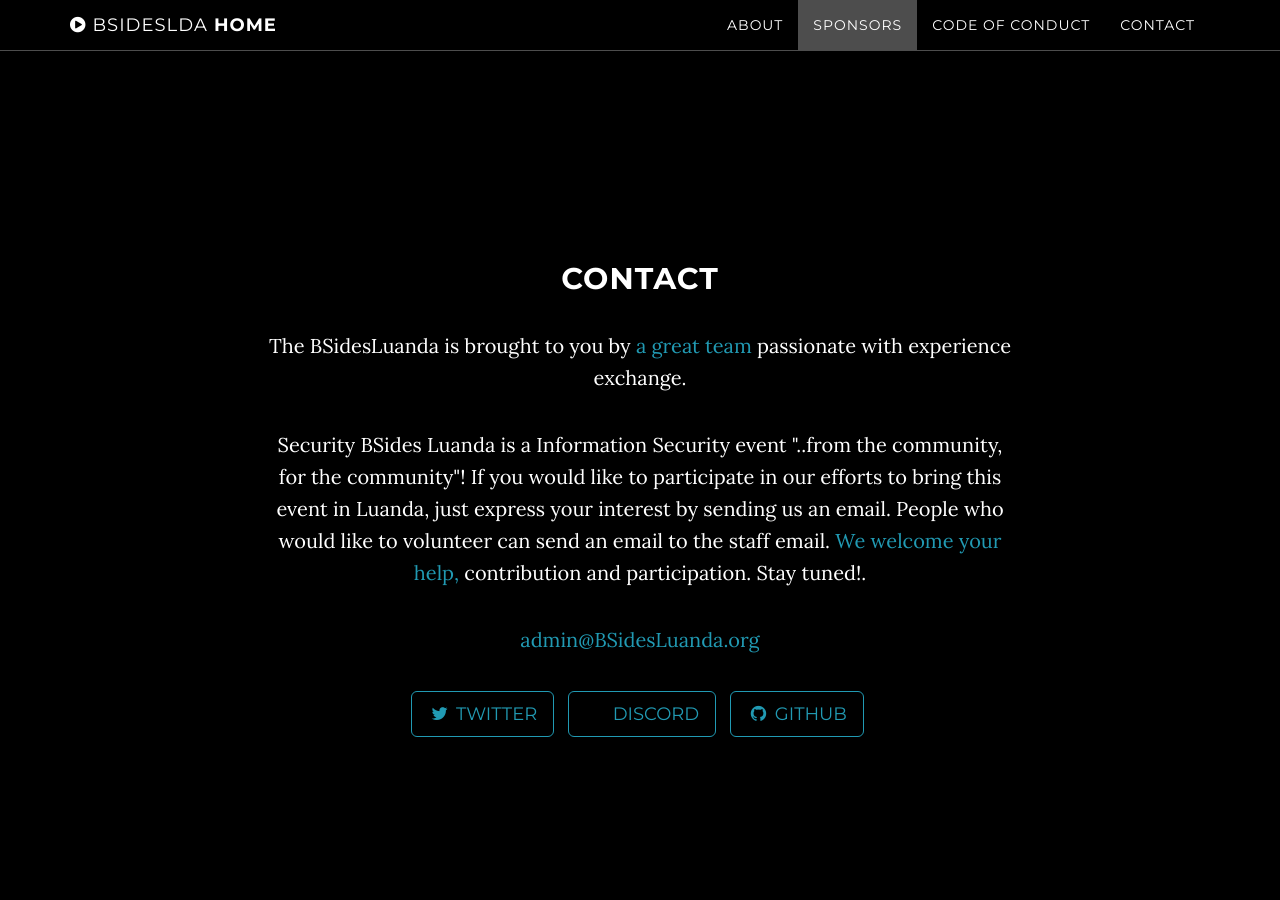
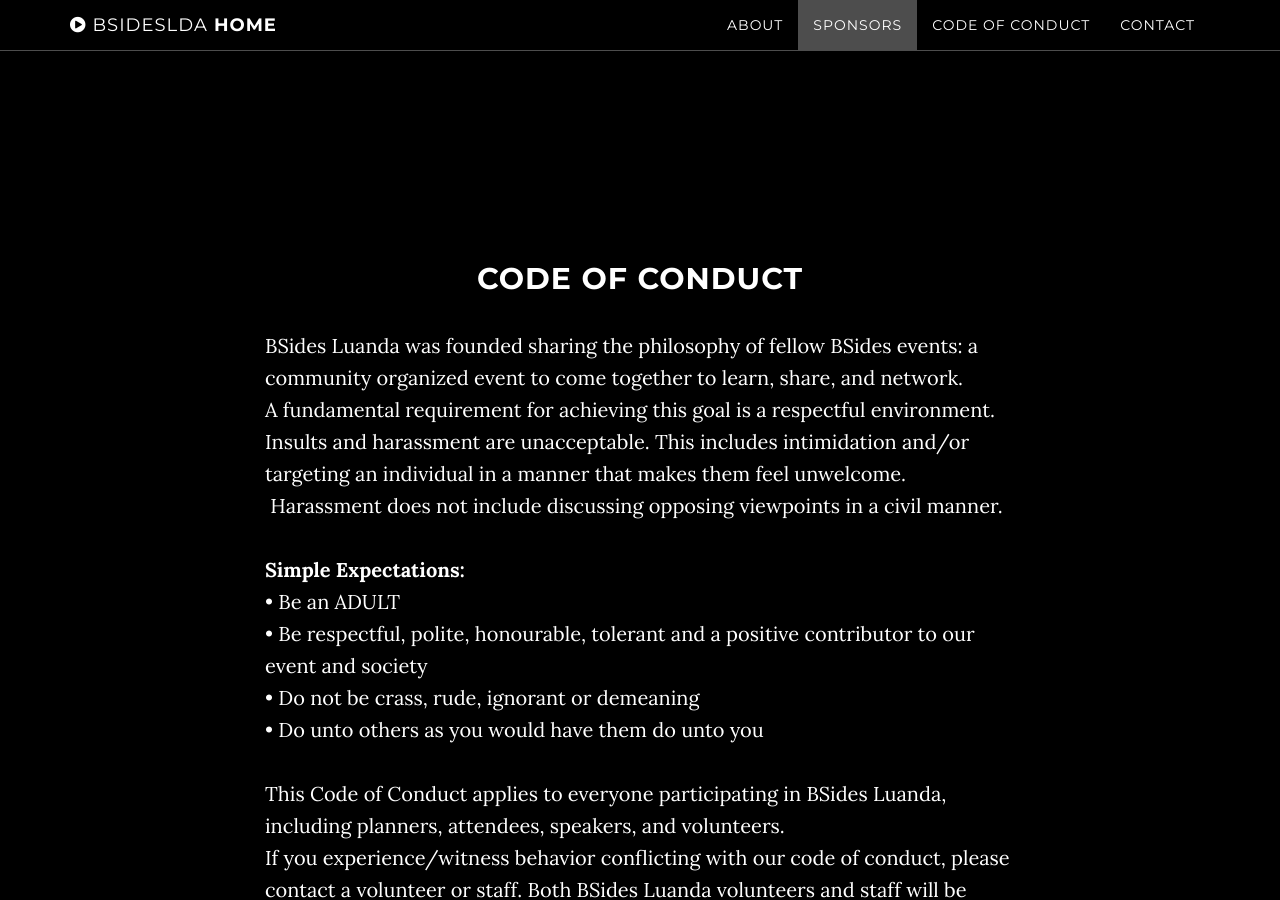
Before and after one commit to BSidesLuanda/BSidesLuanda.github.io, a Jekyll site: the page built from index.html, in a window 1280 px wide and 900 px high, scrolled down 2899 px. Built offline with Jekyll 4.4.1, drawn with Linux system fonts in a browser that asks for light colours; some of the changed text lies outside the part shown.

Commit message:
index.htlm update

```diff
--- /dev/null
+++ b/_includes/conduct.html
@@ -0,0 +1,26 @@
+    <!-- Code Section -->
+    <section id="conduct" class="container content-section text-center">
+        <div class="row">
+            <div class="col-lg-8 col-lg-offset-2">
+                <h2>Code of Conduct</h2>
+                <p style="text-align:left">
+                  BSides Luanda was founded sharing the philosophy of fellow BSides events: a community organized event to come together to learn, share, and network.<br>
+                  A fundamental requirement for achieving this goal is a respectful environment.  Insults and harassment are unacceptable. This includes intimidation and/or targeting an individual in a manner that makes them feel unwelcome.  Harassment does not include discussing opposing viewpoints in a civil manner.<br>
+                  <br>
+                  <b>Simple Expectations:</b><br>
+                    • Be an ADULT<br>
+                    • Be respectful, polite, honourable, tolerant and a positive contributor to our event and society<br>
+                    • Do not be crass, rude, ignorant or demeaning<br>
+                    • Do unto others as you would have them do unto you<br>
+                    <br>
+                  This Code of Conduct applies to everyone participating in BSides Luanda, including planners, attendees, speakers, and volunteers.<br>
+                  If you experience/witness behavior conflicting with our code of conduct, please contact a volunteer or staff. Both BSides Luanda volunteers and staff will be happy to assist.<br>
+                  Reporting can also be done via <a href="http://www.securitybsides.com/w/page/126728618/BSidesLuanda"> @BSidesLDA</a> or via email to <a href="mailto:admin@BSidesLuanda.org">admin@BSidesLuanda.org</a>.<br>
+                  <br>
+                  <b>Liability:</b><br>
+                  BSides Luanda is not responsible for any actions of attendees, speakers, volunteers or other participants.<br>
+                  <br>
+                  "This Code of Conduct inspired by BSidesLisbon and  BSides Pittsburgh Code of Conduct".
+            </div>
+        </div>
+    </section>
--- a/_includes/nav.html
+++ b/_includes/nav.html
@@ -24,7 +24,7 @@
                         <a class="page-scroll" href="#sponsors">Sponsors</a>
                     </li>
                     <li>
-                        <a class="page-scroll" href="#code">Code of Conduct</a>
+                        <a class="page-scroll" href="#conduct">Code of Conduct</a>
                     </li>
                     <li>
                         <a class="page-scroll" href="#contact">Contact</a>
--- a/_layouts/default.html
+++ b/_layouts/default.html
@@ -6,6 +6,7 @@
     {% include header.html %}
     {% include about.html %}
     {% include sponsors.html %}
+    {% include conduct.html %}
     {% include contact.html %}
     {% include map.html %}
     {% include footer.html %}
```
Also changed, not shown: 02_code_of_conduct.md (deleted, +0 -31 lines), _includes/code.html (deleted, +0 -31 lines), _pages/02_code_of_conduct.md (deleted, +0 -32 lines), 3 other files.
